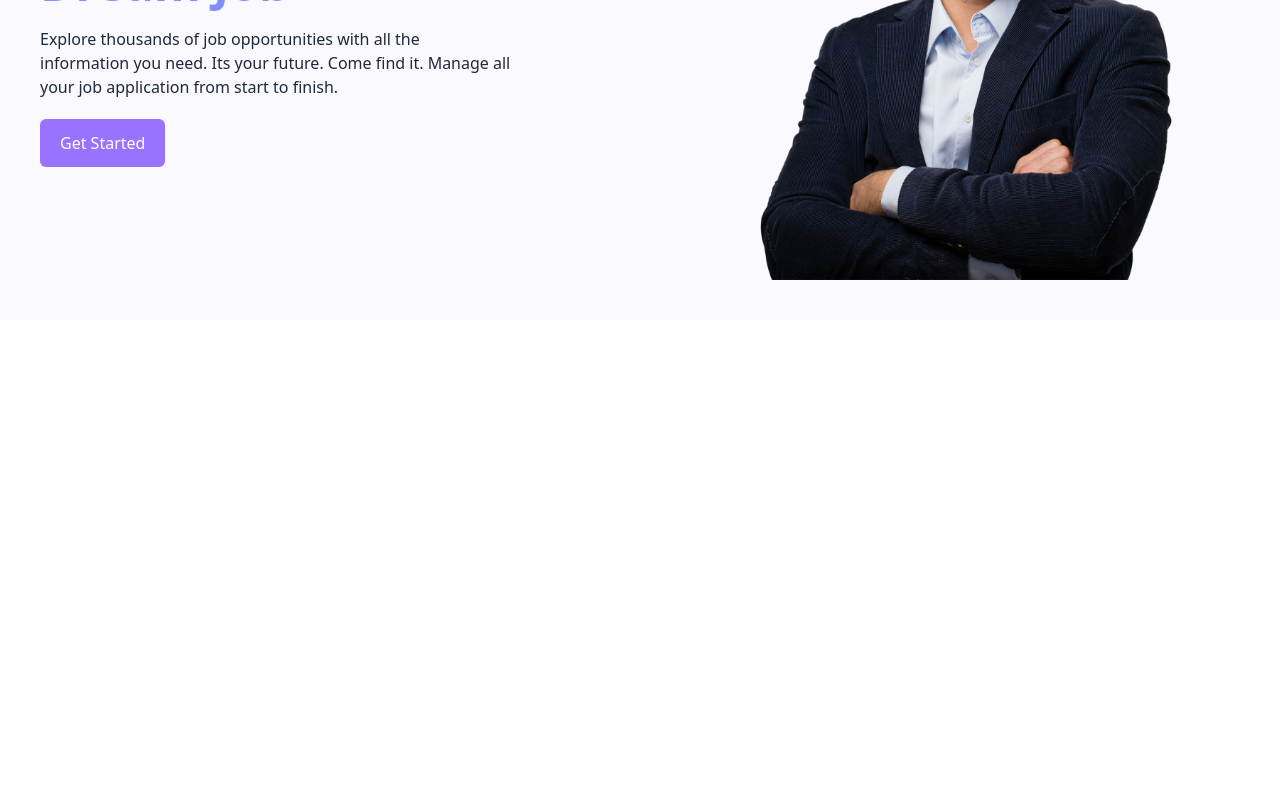
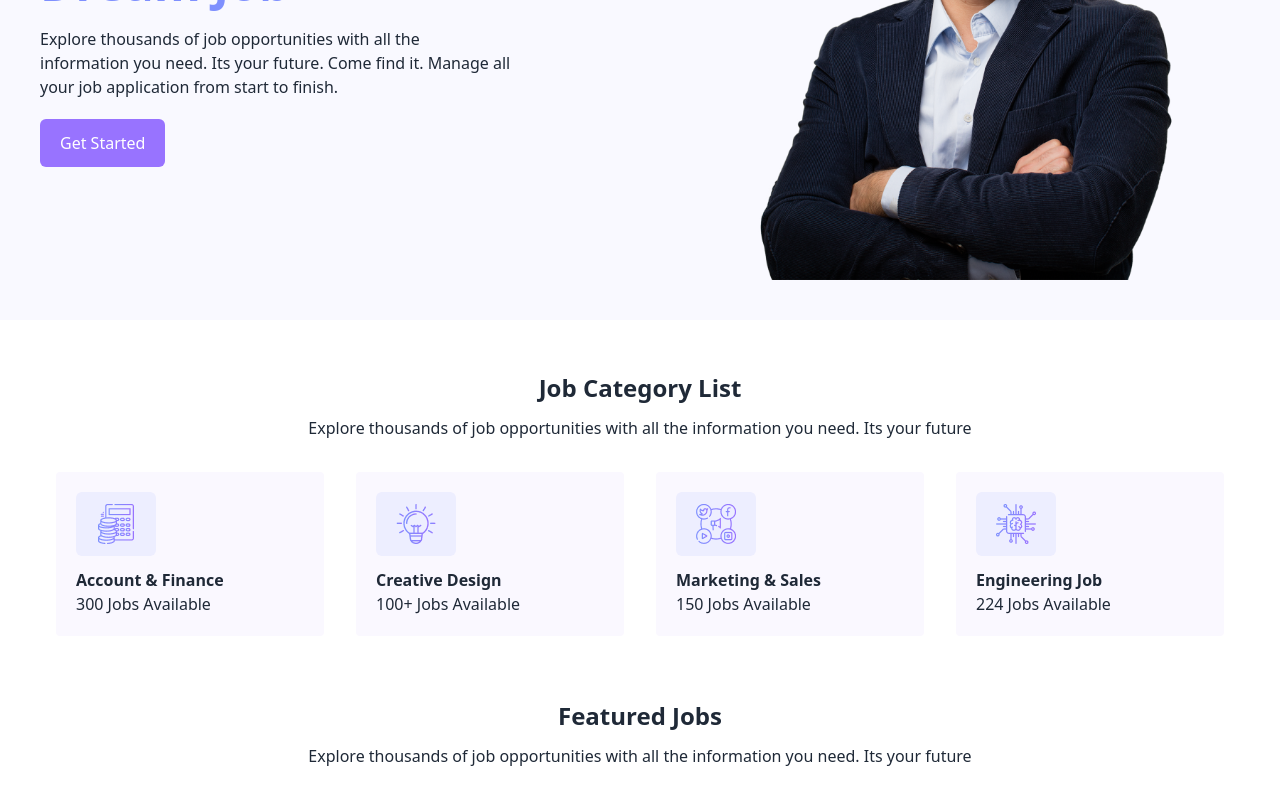
Before and after one commit to itsjahid01/career-builder, a React (Vite) app: page / in a window 1280 px wide. Shown: the part 361-1161 px from the top of the page. Before the commit the page ends 800 px from the top, so only its background shows below. Built offline with nearby package versions, Linux system fonts and the light colour scheme.

Commit message:
banner section done

```diff
--- a/src/components/Banner.jsx
+++ b/src/components/Banner.jsx
@@ -3,7 +3,7 @@ import person from "../assets/All Images/P3OLGJ1 copy 1.png";
 
 const Banner = () => {
   return (
-    <header className="md:flex justify-between items-center p-5 mx-auto bg-[#F9F9FF]">
+    <header className="md:flex justify-between items-center p-5 mb-5 mx-auto bg-[#F9F9FF]">
       <div className="md:w-1/2 p-5">
         <p className="text-5xl mb-5 font-bold">
           One Step <br /> Closer To Your
--- a/src/components/Category.jsx
+++ b/src/components/Category.jsx
@@ -1,7 +1,17 @@
 import React from "react";
 
-const Category = () => {
-  return <div></div>;
+const Category = (props) => {
+  const { jobCategoryLogo, categoryName, availableJobs } = props.category;
+  //   console.log(props);
+  return (
+    <div className="bg-[#FAF8FF] p-5 rounded">
+      <div className="bg-[#EDEEFF] mb-3 p-3 w-20 rounded-md ">
+        <img src={jobCategoryLogo} alt="" className="mx-auto" />
+      </div>
+      <p className="text-md font-bold">{categoryName}</p>
+      <p>{availableJobs}</p>
+    </div>
+  );
 };
 
 export default Category;
--- a/src/components/Home.jsx
+++ b/src/components/Home.jsx
@@ -2,21 +2,45 @@ import React, { useEffect, useState } from "react";
 
 import Banner from "./Banner";
 import { useLoaderData } from "react-router-dom";
+import Category from "./Category";
 
 const Home = () => {
   const data = useLoaderData();
-  const [category, setCategory] = useState([]);
-  // console.log(data);
+  const [categorys, setCategorys] = useState([]);
+  // console.log(categorys);
 
   useEffect(() => {
     fetch("category.json")
       .then((res) => res.json())
-      .then((data) => console.log(data));
+      .then((data) => setCategorys(data));
   }, []);
 
   return (
     <div>
       <Banner></Banner>
+
+      {/* job category section  */}
+      <div className="text-center p-8">
+        <p className="text-2xl font-bold mb-3 ">Job Category List</p>
+        <p>
+          Explore thousands of job opportunities with all the information you
+          need. Its your future
+        </p>
+      </div>
+      <div className="grid grid-cols-1 md:grid-cols-4 gap-8 mb-8 mx-14">
+        {categorys.map((category) => (
+          <Category key={category.categoryName} category={category}></Category>
+        ))}
+      </div>
+      {/* featured job section  */}
+      <div className="text-center p-8">
+        <p className="text-2xl font-bold mb-3 ">Featured Jobs</p>
+        <p>
+          Explore thousands of job opportunities with all the information you
+          need. Its your future
+        </p>
+      </div>
+      <div>{}</div>
     </div>
   );
 };
```
